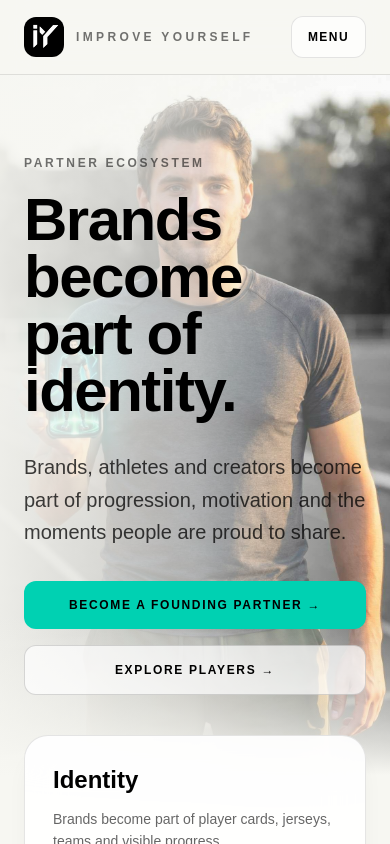
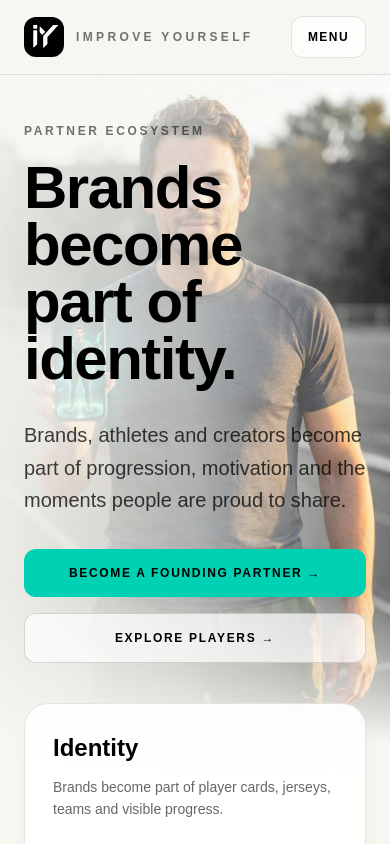
Before and after one commit to PlayableFitness/website, a Next.js app: page /partners in a window 390 px wide. Shown: the top 844 px of the page. Built offline with nearby package versions, Linux system fonts and the light colour scheme.

Commit message:
Update page.tsx

```diff
--- a/app/partners/page.tsx
+++ b/app/partners/page.tsx
@@ -353,7 +353,7 @@ export default function PartnersPage() {
           <div className="absolute inset-x-0 bottom-0 h-40 bg-gradient-to-t from-[#f7f7f2] to-transparent" />
         </div>
 
-        <div className="relative mx-auto flex min-h-[78vh] max-w-7xl items-center px-6 py-20">
+        <div className="relative mx-auto flex min-h-[78vh] max-w-7xl items-start px-6 pb-20 pt-12 md:items-center md:py-20">
           <div className="max-w-3xl">
             <p className="mb-5 text-xs font-semibold uppercase tracking-[0.22em] text-black/55">
               Partner Ecosystem
```
